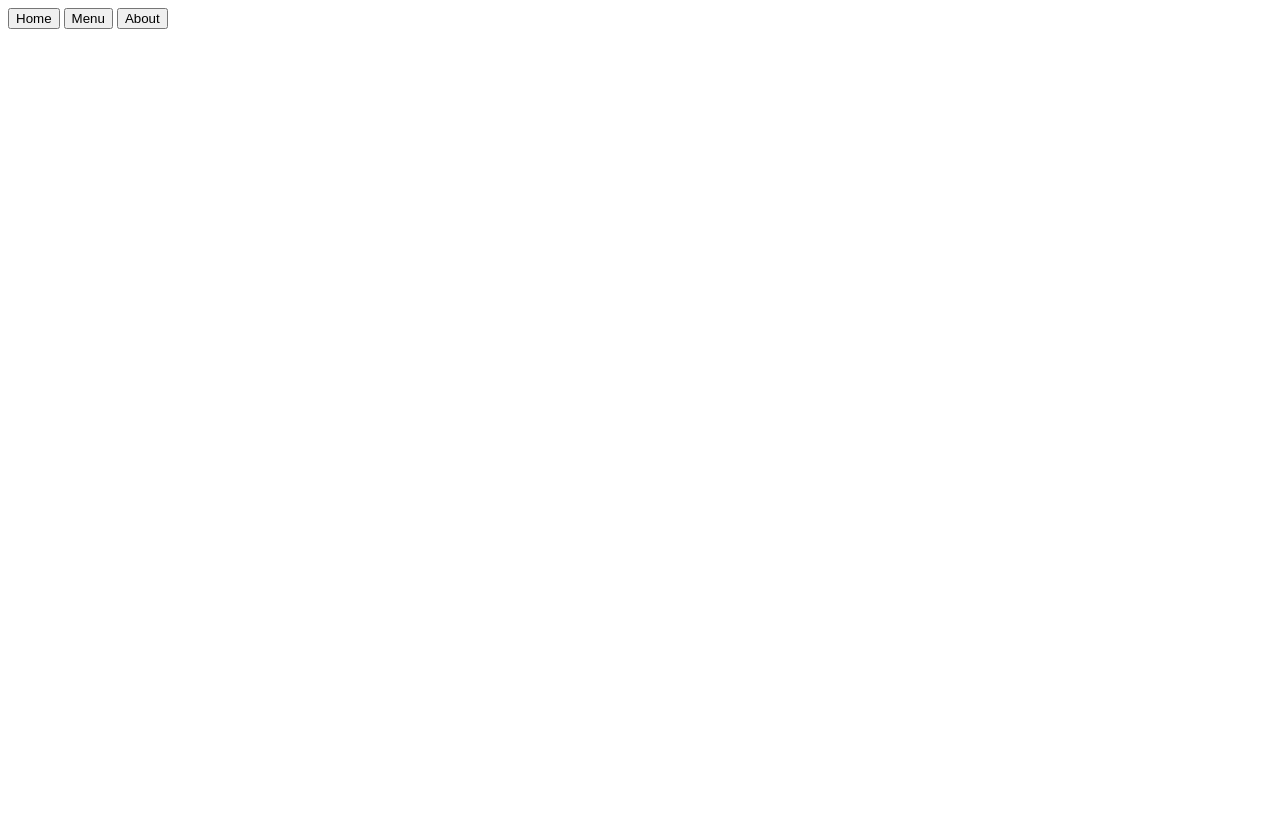
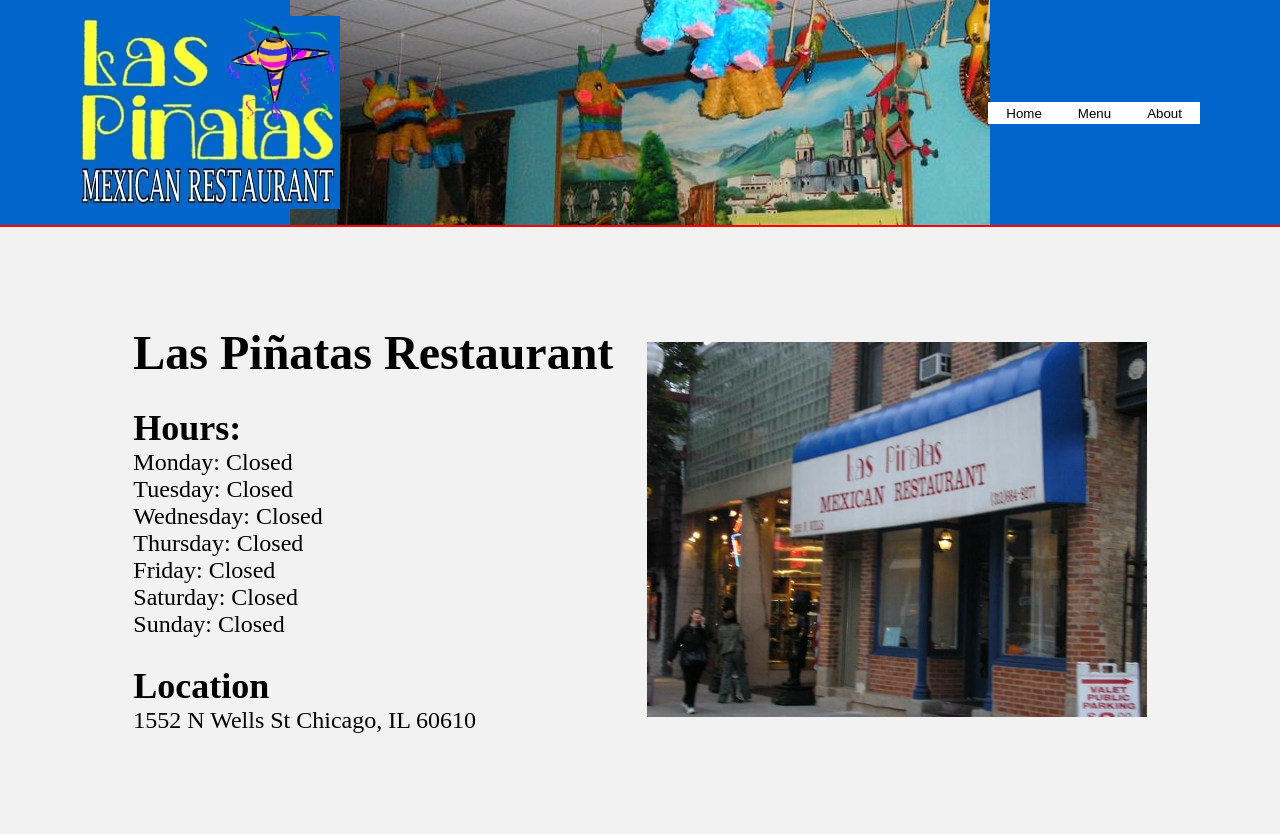
Before and after one commit to arod1104/odin-restaurant-page, a website built with webpack: page src/template.html in a window 1280 px wide. Before the commit the page ends 800 px from the top, so only its background shows below. Built offline with nearby package versions, Linux system fonts and the light colour scheme.

Commit message:
Finished home page

```diff
--- a/package.json
+++ b/package.json
@@ -10,7 +10,10 @@
   "author": "",
   "license": "ISC",
   "devDependencies": {
+    "css-loader": "^7.1.2",
+    "html-loader": "^5.1.0",
     "html-webpack-plugin": "^5.6.3",
+    "style-loader": "^4.0.0",
     "webpack": "^5.97.1",
     "webpack-cli": "^5.1.4",
     "webpack-dev-server": "^5.1.0"
--- a/src/index.js
+++ b/src/index.js
@@ -1 +1,70 @@
+import "./styles.css";
+import restaurantFront from "./imgs/las-pinatas-restaurant-front-side.jpg";
+
+document.addEventListener("DOMContentLoaded", () => {
+  const homeButton = document.getElementById("home");
+  if (homeButton) {
+    homeButton.classList.add("active");
+  }
+  renderHome();
+});
+
+document.getElementById("menu").addEventListener("click", () => {
+  const content = document.getElementById("content");
+  content.innerHTML = "";
+  const menuButton = document.getElementById("menu");
+  menuButton.classList.add("active");
+  const homeButton = document.getElementById("home");
+  homeButton.classList.remove("active");
+  renderMenu();
+});
+
 console.log("Hello World!");
+
+function renderHome() {
+  const content = document.getElementById("content");
+  const homeText = document.createElement("div.business-hours");
+  const days = [
+    "Monday",
+    "Tuesday",
+    "Wednesday",
+    "Thursday",
+    "Friday",
+    "Saturday",
+    "Sunday",
+  ];
+
+  const title = document.createElement("h1");
+  title.textContent = "Las Piñatas Restaurant";
+  homeText.appendChild(title);
+
+  homeText.appendChild(document.createElement("br"));
+  const hoursTag = document.createElement("h2");
+  hoursTag.textContent = "Hours:";
+  homeText.appendChild(hoursTag);
+
+  for (let i = 0; i < days.length; i++) {
+    const day = document.createElement("p");
+    day.textContent = `${days[i]}: Closed`;
+    homeText.appendChild(day);
+  }
+  homeText.style.fontSize = "1.5rem";
+  content.appendChild(homeText);
+
+  const locationTag = document.createElement("h2");
+  locationTag.textContent = "Location";
+
+  const location = document.createElement("p");
+  location.textContent = "1552 N Wells St Chicago, IL 60610";
+
+  homeText.appendChild(document.createElement("br"));
+  homeText.appendChild(locationTag);
+  homeText.appendChild(location);
+
+  const image = document.createElement("img");
+  image.src = restaurantFront;
+
+  content.appendChild(image);
+}
+
+function renderMenu() {}
--- /dev/null
+++ b/src/styles.css
@@ -0,0 +1,65 @@
+* {
+  margin: 0;
+  padding: 0;
+  box-sizing: border-box;
+}
+
+body {
+  background-color: #f2f2f2;
+}
+
+header {
+  background-color: #0265cb;
+  outline: 2px solid red;
+  padding: 1rem 5rem;
+  display: flex;
+  justify-content: space-between;
+  align-items: center;
+  background-image: url("./imgs/las-pinatas-interior-pinatas.jpg");
+  /* background-size: contain; */
+  background-repeat: no-repeat;
+  background-position: center;
+  width: 100%;
+  /* height: 20vh; */
+}
+
+header nav {
+  /* order: 3; */
+  border: 2px solid white;
+  background-color: white;
+}
+
+header button {
+  gap: 20px;
+  padding: 0rem 1rem;
+  background-color: white;
+  border: none;
+}
+
+header button:active {
+  background-color: #0265cb;
+}
+
+#content {
+  display: flex;
+  flex-direction: row;
+  justify-content: space-evenly;
+  align-items: center;
+  padding: 100px;
+}
+
+#content img {
+  width: 500px;
+}
+
+.business-hours {
+  /* display: flex; */
+  flex-direction: column;
+  justify-content: flex-start;
+  align-items: center;
+  gap: 1rem;
+}
+
+.business-hours p {
+  font-size: 1.5rem;
+}
--- a/src/template.html
+++ b/src/template.html
@@ -5,13 +5,33 @@
     <meta name="viewport" content="width=device-width, initial-scale=1.0" />
     <title>Restaurant Page</title>
   </head>
-  <body></body>
-  <header>
-    <nav>
-      <button>Home</button>
-      <button>Menu</button>
-      <button>About</button>
-    </nav>
-  </header>
-  <div id="content"></div>
+  <body>
+    <header>
+      <img
+        src="./imgs/las-pinatas-logo-original.jpg"
+        alt="A logo of the Restaurant"
+      />
+      <nav>
+        <button id="home">Home</button>
+        <button id="menu">Menu</button>
+        <button id="about">About</button>
+      </nav>
+    </header>
+    <div id="content">
+      <!-- <div class="business-hours">
+        <p>Hours:</p>
+        <p>Monday: Closed</p>
+        <p>Tuesday: Closed</p>
+        <p>Wednesday: Closed</p>
+        <p>Thursday: Closed</p>
+        <p>Friday: Closed</p>
+        <p>Saturday: Closed</p>
+        <p>Sunday: Closed</p>
+      </div>
+      <img
+        src="imgs/las-pinatas-restaurant-front-side.jpg"
+        alt="Front view of restaurant"
+      /> -->
+    </div>
+  </body>
 </html>
--- a/webpack.config.js
+++ b/webpack.config.js
@@ -10,9 +10,29 @@
     path: path.resolve(__dirname, "dist"),
     clean: true,
   },
+  devtool: "eval-source-map",
+  devServer: {
+    watchFiles: ["./src/template.html"],
+  },
   plugins: [
     new HtmlWebpackPlugin({
       template: "./src/template.html",
     }),
   ],
+  module: {
+    rules: [
+      {
+        test: /\.css$/i,
+        use: ["style-loader", "css-loader"],
+      },
+      {
+        test: /\.html$/i,
+        loader: "html-loader",
+      },
+      {
+        test: /\.(png|svg|jpg|jpeg|gif)$/i,
+        type: "asset/resource",
+      },
+    ],
+  },
 };
```
Also changed, not shown: src/imgs/las-pinatas-interior-dark.jpg (added), src/imgs/las-pinatas-interior-pinatas.jpg (added), src/imgs/las-pinatas-interior.jpg (added), src/imgs/las-pinatas-logo-original.jpg (added), src/imgs/las-pinatas-restaurant-front-side-night.jpg (added), src/imgs/las-pinatas-restaurant-front-side.jpg (added), 1 other file.
